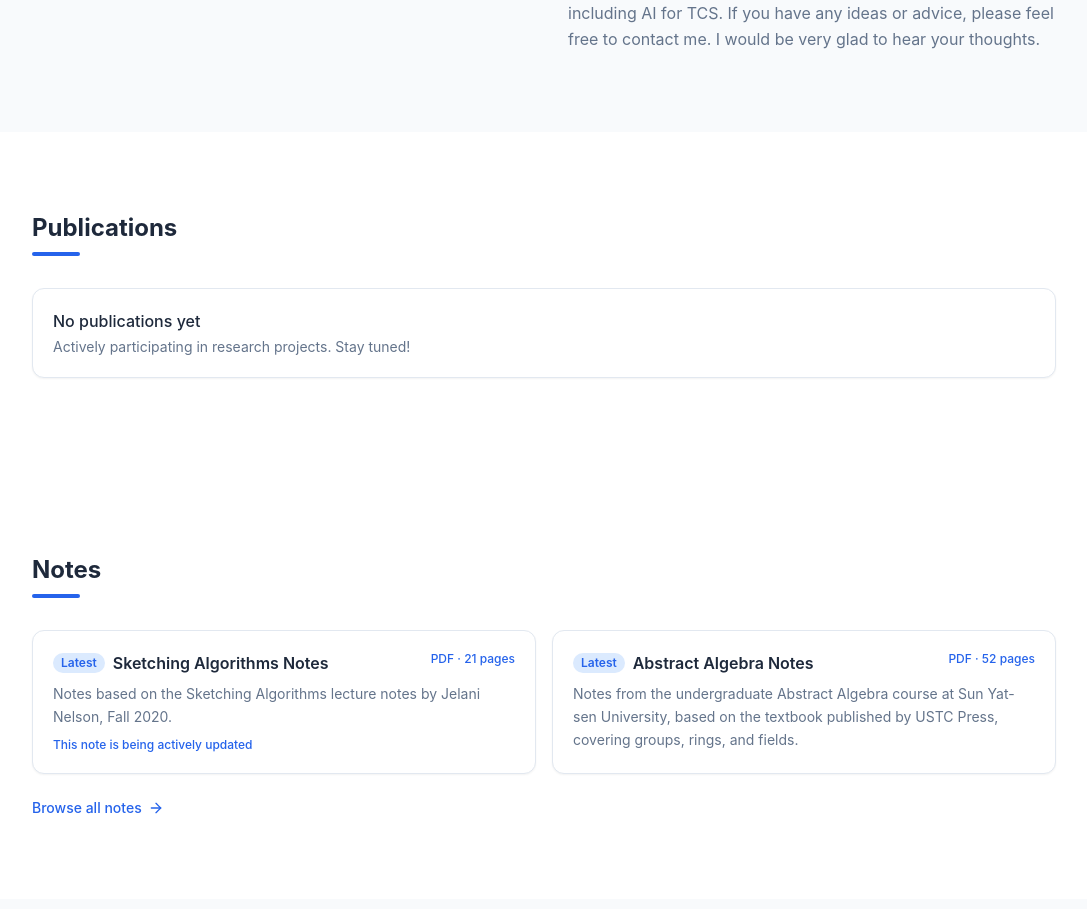
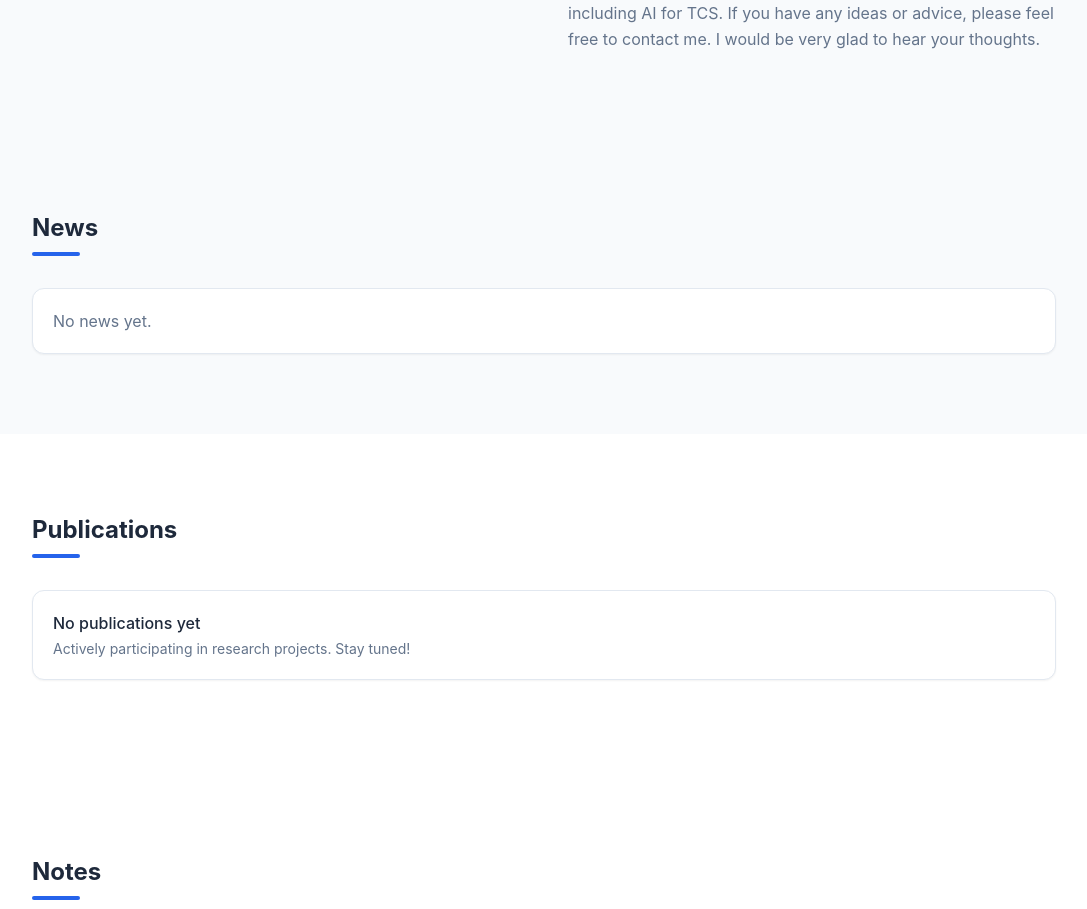
Before and after one commit to qishan-chen/qishan-chen.github.io, a Next.js app: page / in a window 1280 px wide. Shown: the part 880-1789 px from the top of the page, without its empty margins (96-1183 px from the left). Built offline with nearby package versions, Linux system fonts and the light colour scheme.

Commit message:
Add news section to homepage

```diff
--- a/src/app/page.tsx
+++ b/src/app/page.tsx
@@ -97,6 +97,21 @@ export default function Home() {
               </div>
             </FadeIn>
           </div>
+        </div>
+      </section>
+
+      {/* News */}
+      <section id="news" className="py-20 px-6 bg-[var(--bg-secondary)]">
+        <div className="max-w-5xl mx-auto">
+          <FadeIn>
+            <h2 className="text-2xl font-bold mb-2">News</h2>
+            <div className="w-12 h-1 bg-[var(--accent)] rounded mb-8" />
+          </FadeIn>
+          <FadeIn delay={0.1}>
+            <div className="p-5 rounded-xl bg-[var(--card)] border border-[var(--border)] shadow-sm">
+              <p className="text-[var(--text-secondary)]">No news yet.</p>
+            </div>
+          </FadeIn>
         </div>
       </section>
 
--- a/src/components/Navbar.tsx
+++ b/src/components/Navbar.tsx
@@ -7,6 +7,7 @@ import { useState } from "react";
 const navItems = [
   { label: "Home", href: "/#hero" },
   { label: "About", href: "/#about" },
+  { label: "News", href: "/#news" },
   { label: "Publications", href: "/#publications" },
   { label: "Notes", href: "/#notes" },
   { label: "Talks", href: "/#talks" },
```
